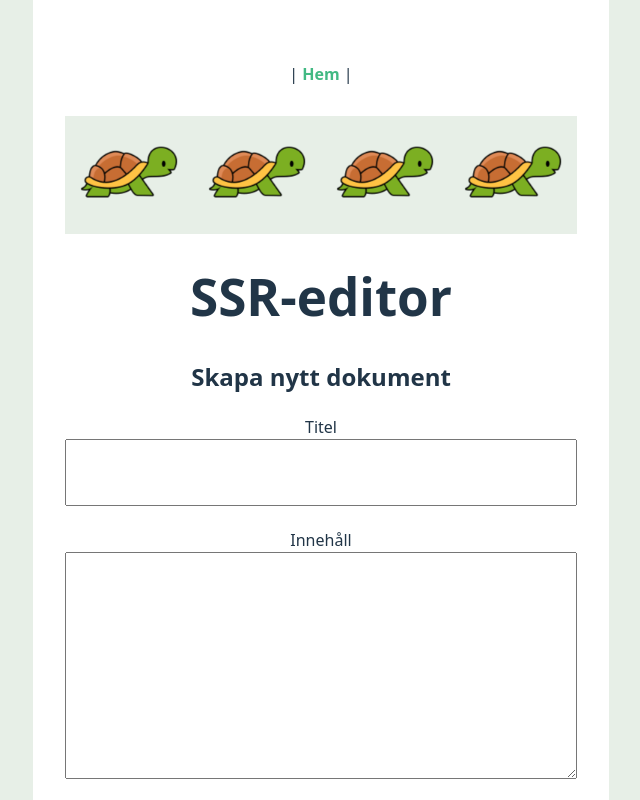
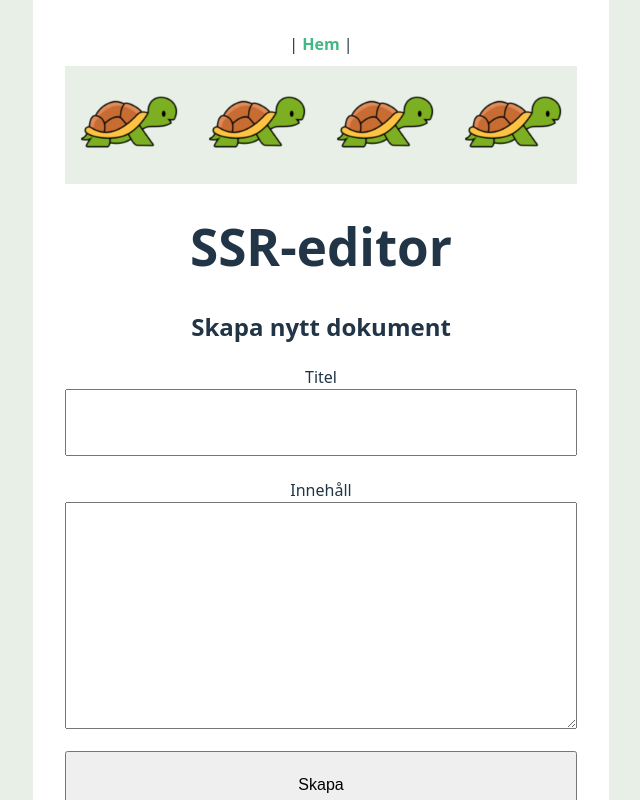
Before and after one commit to hhannaarvid/ssr-frontend, a Vue app: page / in a window 1280 px wide. Shown: the top 800 px of the page, without its empty margins (319-959 px from the left). Built offline with nearby package versions, Linux system fonts and the light colour scheme; no server answers.

Commit message:
minor updates

```diff
--- a/src/App.vue
+++ b/src/App.vue
@@ -62,7 +62,8 @@
 }
 
 #nav {
-  padding: 30px;
+  padding: 0 30px 10px 30px;
+  /* border: 1px solid red; */
 }
 
 #nav a {
--- a/src/components/Editor.vue
+++ b/src/components/Editor.vue
@@ -5,6 +5,7 @@ const title = ref('')
 const content = ref('')
 const docs = ref([])
 
+//hämta alla dokument
 async function fetchDocs() {
     const response = await fetch("http://localhost:8080/api/getAllDocs");
     const data = await response.json();
@@ -16,10 +17,12 @@ async function fetchDocs() {
 
     }
 
+// hämtar dokument när sidan laddas
 onMounted(() => {
     fetchDocs()
 })
 
+// lägger till ett dokument
 async function addOne() {
     const response = await fetch('http://localhost:8080/api/addDocs', {
       method: 'POST',
@@ -30,7 +33,7 @@ async function addOne() {
       })
     })
     const newDoc = await response.json()
-    console.log('Nytt dokument:', newDoc)
+    console.log('Nytt dokument:', newDoc) // mest för felsök
 
     docs.value.push({...newDoc, title: title.value, content: content.value})
     title.value = ''
--- a/src/components/Id.vue
+++ b/src/components/Id.vue
@@ -25,6 +25,7 @@ async function getDocument() {
     // console.log(id.value) -- för felsök
 }
 
+//hämtar dokument när sidan laddas
 onMounted(() => {
     getDocument()
 })
```
